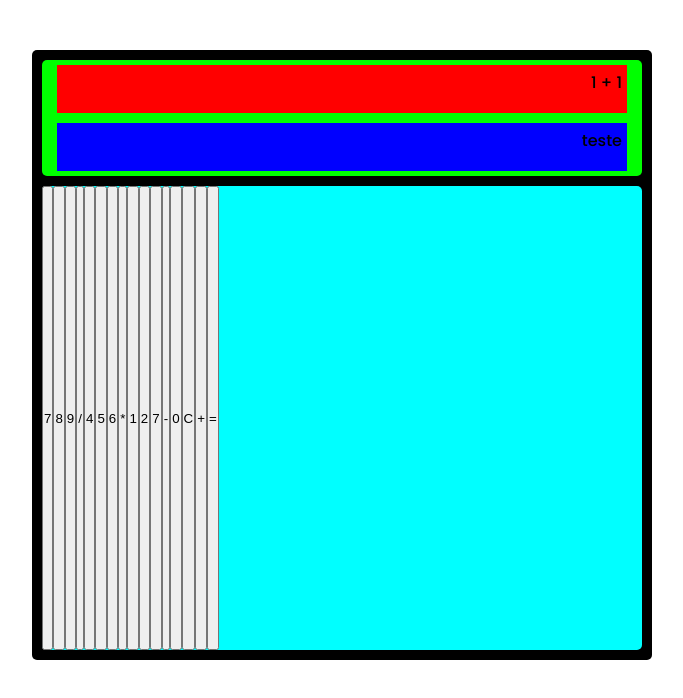
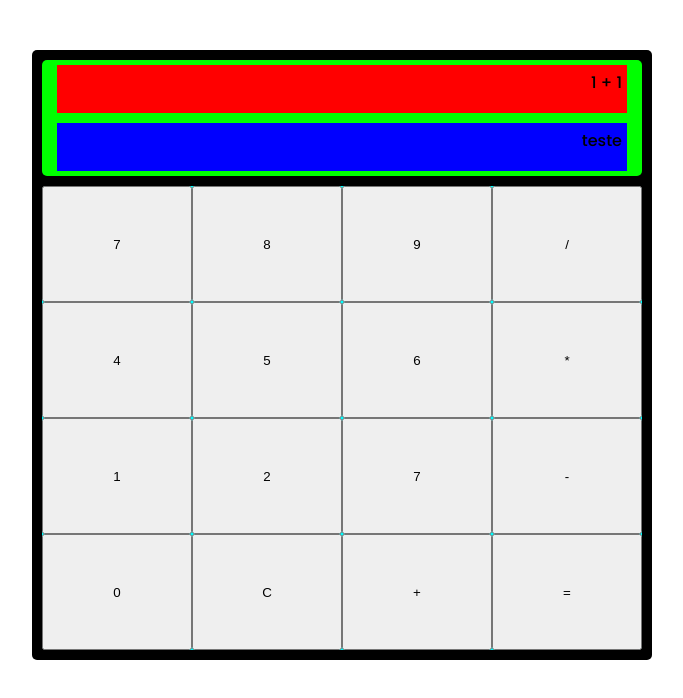
Before and after one commit to dern0s/simple-html-calc, a plain HTML site: page index.html in a window 1280 px wide. Shown: the whole page, without its empty margins (298-981 px from the left). Drawn offline with Linux system fonts and the light colour scheme.

Commit message:
figured flexbox

```diff
--- a/style.css
+++ b/style.css
@@ -83,3 +83,9 @@ body {
     flex-direction: row;
     flex-wrap: wrap;
 }
+
+button{
+    width: 25%;
+    height: 25%;
+    /* border-radius: 100%; */
+}
```
